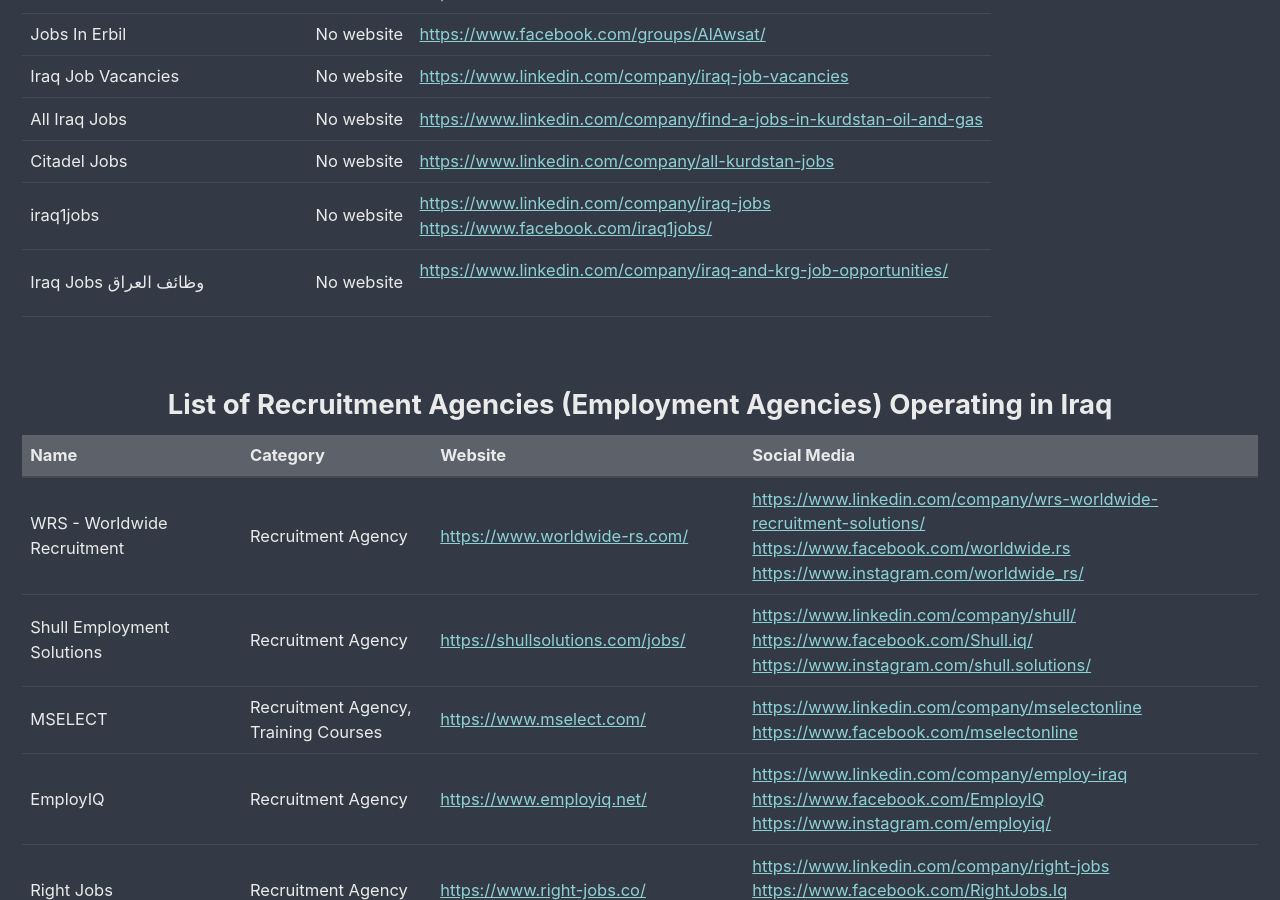
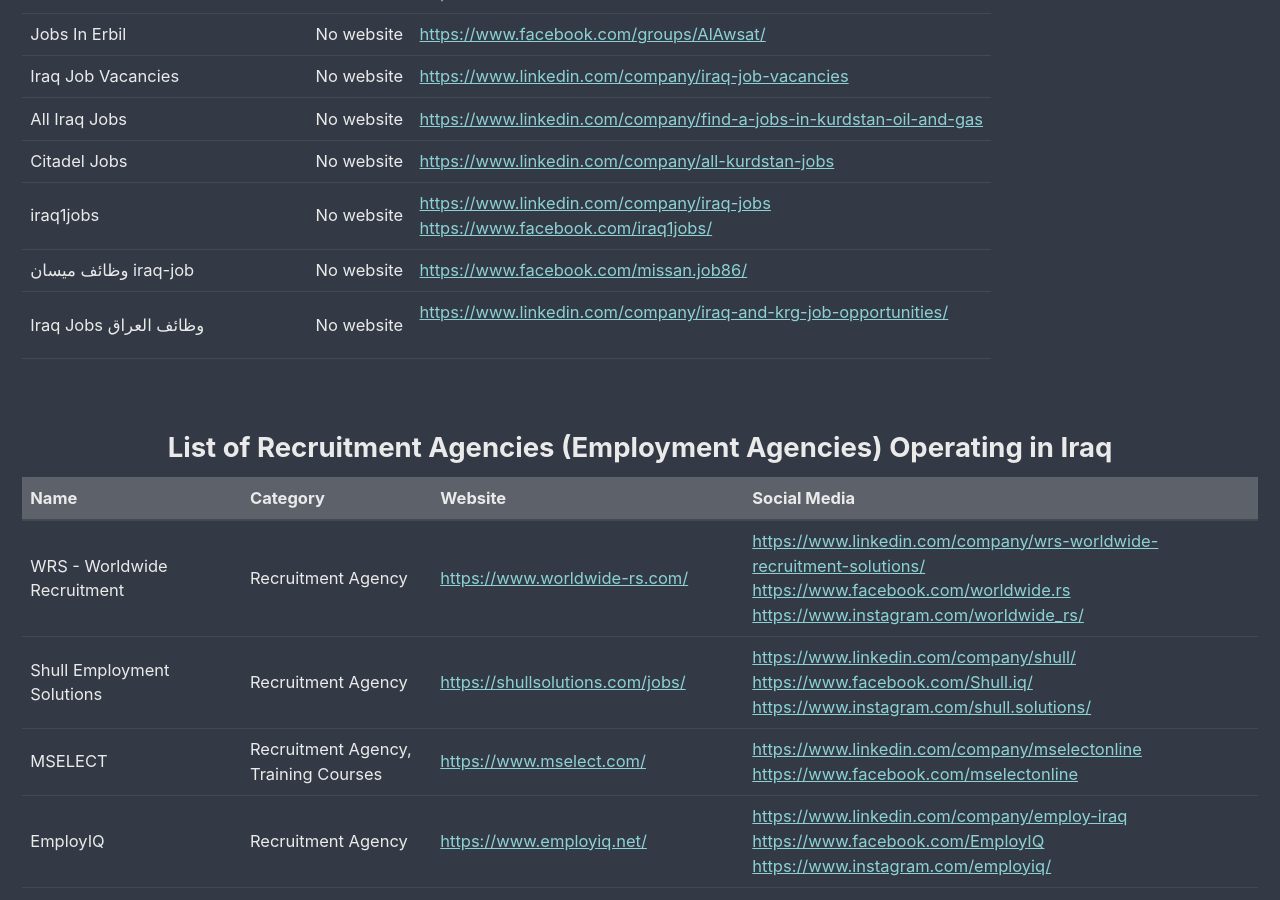
Before and after one commit to JobsInIraq/jobsiniraq.github.io, a Jekyll site: the page built from index.html, in a window 1280 px wide and 900 px high, scrolled down 2311 px. Built offline with Jekyll 4.4.1, drawn with Linux system fonts in a browser that asks for light colours; cached includes are drawn as plain includes; the list of posts is cut into pages by our own code.

Commit message:
Update iqGroupEntity.json

```diff
--- a/_data/db/iqGroupEntity.json
+++ b/_data/db/iqGroupEntity.json
@@ -102,6 +102,14 @@
         ]
       },
       {
+        "EntityName": "وظائف ميسان iraq-job",
+        "EntityLanguages": ["العربية", "English"],
+        "EntityWebsite": "",
+        "SocialMediaURL": [
+          "https://www.facebook.com/missan.job86/"
+        ]
+      },
+      {
         "EntityName": "Iraq Jobs وظائف العراق",
         "EntityLanguages": ["العربية", "English", "کوردی"],
         "EntityWebsite": "",
```
